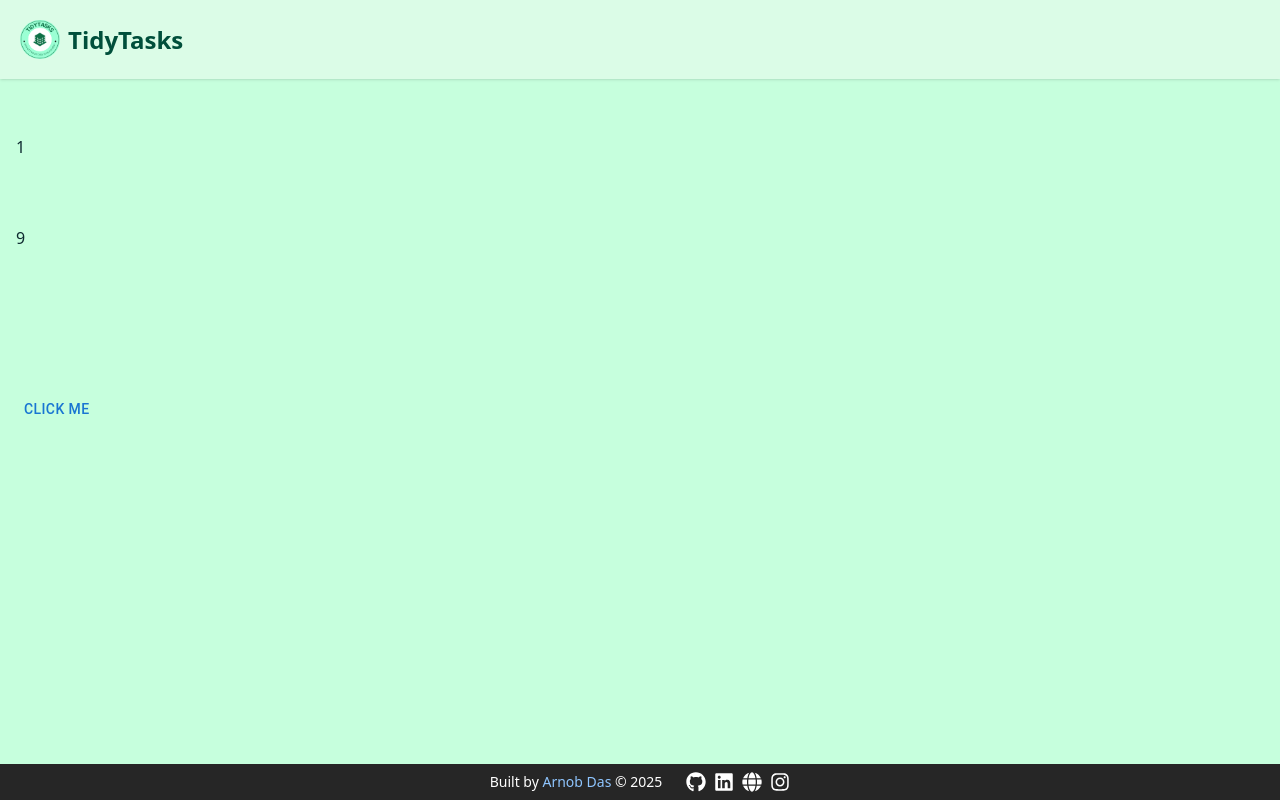
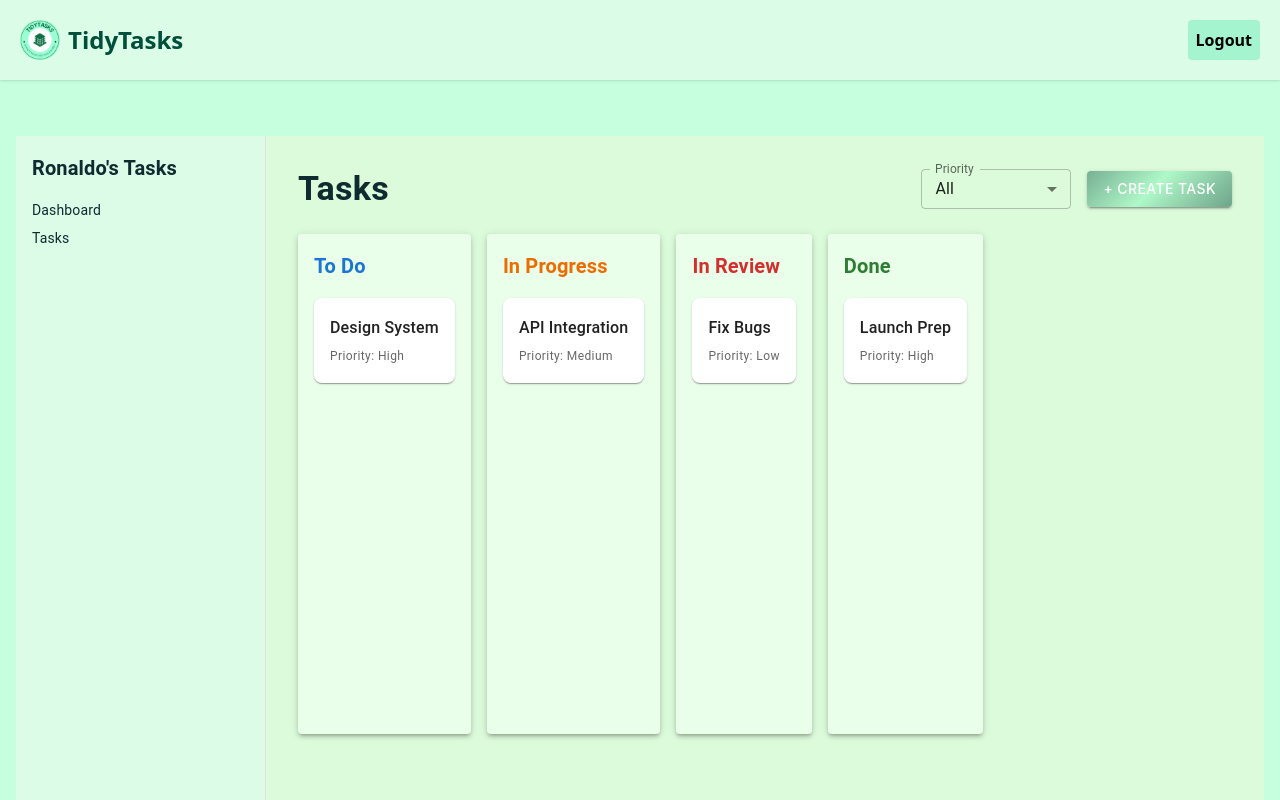
Before and after one commit to ArnobDas57/TidyTasks, a Next.js app in the folder tidytasks/: page /dashboard in a window 1280 px wide. Shown: the top 800 px of the page. Built offline with nearby package versions, Linux system fonts and the light colour scheme.

Commit message:
feat: create dashboard with grid layout

```diff
--- a/tidytasks/app/dashboard/page.tsx
+++ b/tidytasks/app/dashboard/page.tsx
@@ -1,10 +1,10 @@
 import React from "react";
-import TaskForm from "@/components/tasks/TaskForm";
+import TaskDashboard from "@/components/tasks/TaskDashboard";
 
 const DashboardPage = () => {
   return (
     <div>
-      <TaskForm />
+      <TaskDashboard />
     </div>
   );
 };
--- a/tidytasks/components/navbar/Navbar.tsx
+++ b/tidytasks/components/navbar/Navbar.tsx
@@ -47,7 +47,14 @@
             </Link>
           </div>
         ) : (
-          ""
+          <div className="flex gap-5 font-medium">
+            <Link
+              href="/login"
+              className="bg-emerald-200 hover:text-green-800 text-black p-2 rounded-sm font-bold cursor-pointer"
+            >
+              Logout
+            </Link>
+          </div>
         )}
       </nav>
     </header>
--- /dev/null
+++ b/tidytasks/components/tasks/TaskDashboard.tsx
@@ -0,0 +1,188 @@
+"use client";
+import React, { useState } from "react";
+import {
+  Box,
+  Grid,
+  Paper,
+  Typography,
+  Button,
+  MenuItem,
+  Select,
+  FormControl,
+  InputLabel,
+  keyframes,
+} from "@mui/material";
+
+const gradientAnimation = keyframes`
+  0% { background-position: 0% 50%; }
+  50% { background-position: 100% 50%; }
+  100% { background-position: 0% 50%; }
+`;
+
+type mockTasksType = {
+  id: number;
+  title: string;
+  status: string;
+  priority: string;
+};
+
+// 🧪 Mock Task Data
+const mockTasks: mockTasksType[] = [
+  { id: 1, title: "Design System", status: "To Do", priority: "High" },
+  {
+    id: 2,
+    title: "API Integration",
+    status: "In Progress",
+    priority: "Medium",
+  },
+  { id: 3, title: "Fix Bugs", status: "In Review", priority: "Low" },
+  { id: 4, title: "Launch Prep", status: "Done", priority: "High" },
+];
+
+const columns: string[] = ["To Do", "In Progress", "In Review", "Done"];
+
+const TaskDashboard = () => {
+  const [user, setUser] = useState("Ronaldo");
+  const [priorityFilter, setPriorityFilter] = useState("All");
+
+  const getFilteredTasks = (status: string) => {
+    return mockTasks.filter(
+      (task) =>
+        task.status === status &&
+        (priorityFilter === "All" || task.priority === priorityFilter)
+    );
+  };
+
+  return (
+    <Box sx={{ display: "flex", height: "100vh", backgroundColor: "#dcfbdb" }}>
+      {/* Sidebar */}
+      <Box
+        sx={{
+          width: 250,
+          backgroundColor: "#dcfce7",
+          p: 2,
+          borderRight: "1px solid #e0e0e0",
+        }}
+      >
+        <Typography variant="h6" fontWeight="bold" mb={2}>
+          {user}'s Tasks
+        </Typography>
+
+        <Typography variant="body2" mt={1}>
+          Dashboard
+        </Typography>
+        <Typography variant="body2" mt={1}>
+          Tasks
+        </Typography>
+      </Box>
+
+      {/* Main Content */}
+      <Box sx={{ flexGrow: 1, p: 4 }}>
+        {/* Top Bar */}
+        <Box
+          sx={{
+            display: "flex",
+            justifyContent: "space-between",
+            alignItems: "center",
+            mb: 3,
+          }}
+        >
+          <Typography variant="h4" fontWeight="bold">
+            Tasks
+          </Typography>
+
+          <Box sx={{ display: "flex", gap: 2, alignItems: "center" }}>
+            {/* 🔽 Priority Filter */}
+            <FormControl size="small" sx={{ width: 150 }}>
+              <InputLabel id="priority-filter-label">Priority</InputLabel>
+              <Select
+                labelId="priority-filter-label"
+                value={priorityFilter}
+                label="Priority"
+                onChange={(e) => setPriorityFilter(e.target.value)}
+              >
+                <MenuItem value="All">All</MenuItem>
+                <MenuItem value="High">High</MenuItem>
+                <MenuItem value="Medium">Medium</MenuItem>
+                <MenuItem value="Low">Low</MenuItem>
+              </Select>
+            </FormControl>
+
+            <Button
+              variant="contained"
+              sx={{
+                color: "white",
+                border: "outline",
+                px: 2,
+                borderColor: "black",
+                fontFamily: "Inter, sans-serif",
+                background:
+                  "linear-gradient(-45deg, #AFF8C8, #0F2830, #AFF8C8, #0F2830)",
+                backgroundSize: "400% 400%",
+                ":hover": {
+                  boxShadow: "0 2px 2px #1D5527",
+                  transform: "scale(1.05)",
+                },
+                animation: `${gradientAnimation} 5s linear infinite`,
+              }}
+            >
+              + Create Task
+            </Button>
+          </Box>
+        </Box>
+
+        {/* Task Columns */}
+        <Grid container spacing={2}>
+          {columns.map((title) => (
+            <Grid item xs={12} sm={6} md={3} key={title}>
+              <Paper
+                elevation={3}
+                sx={{ p: 2, minHeight: 500, backgroundColor: "#eaffea" }}
+              >
+                <Typography
+                  variant="h6"
+                  fontWeight="bold"
+                  color={
+                    title === "To Do"
+                      ? "primary"
+                      : title === "In Progress"
+                      ? "warning.main"
+                      : title === "In Review"
+                      ? "error.main"
+                      : "success.main"
+                  }
+                  mb={2}
+                >
+                  {title}
+                </Typography>
+
+                {/* ✅ Dynamic Task Cards */}
+                {getFilteredTasks(title).map((task) => (
+                  <Box
+                    key={task.id}
+                    sx={{
+                      p: 2,
+                      mb: 2,
+                      borderRadius: 2,
+                      boxShadow: 1,
+                      backgroundColor: "#fff",
+                    }}
+                  >
+                    <Typography variant="subtitle1" fontWeight="medium">
+                      {task.title}
+                    </Typography>
+                    <Typography variant="caption" color="text.secondary">
+                      Priority: {task.priority}
+                    </Typography>
+                  </Box>
+                ))}
+              </Paper>
+            </Grid>
+          ))}
+        </Grid>
+      </Box>
+    </Box>
+  );
+};
+
+export default TaskDashboard;
--- a/tidytasks/components/tasks/TaskForm.tsx
+++ /dev/null
@@ -1,17 +0,0 @@
-import React from "react";
-import { Button, Box } from "@mui/material";
-
-const TaskForm = () => {
-  return (
-    <div>
-      <div className="h-64 grid grid-rows-3 grid-flow-col gap-4">
-        <div>1</div>
-        <div>9</div>
-      </div>
-
-      <Button className="btn btn-primary">Click Me</Button>
-    </div>
-  );
-};
-
-export default TaskForm;
```
